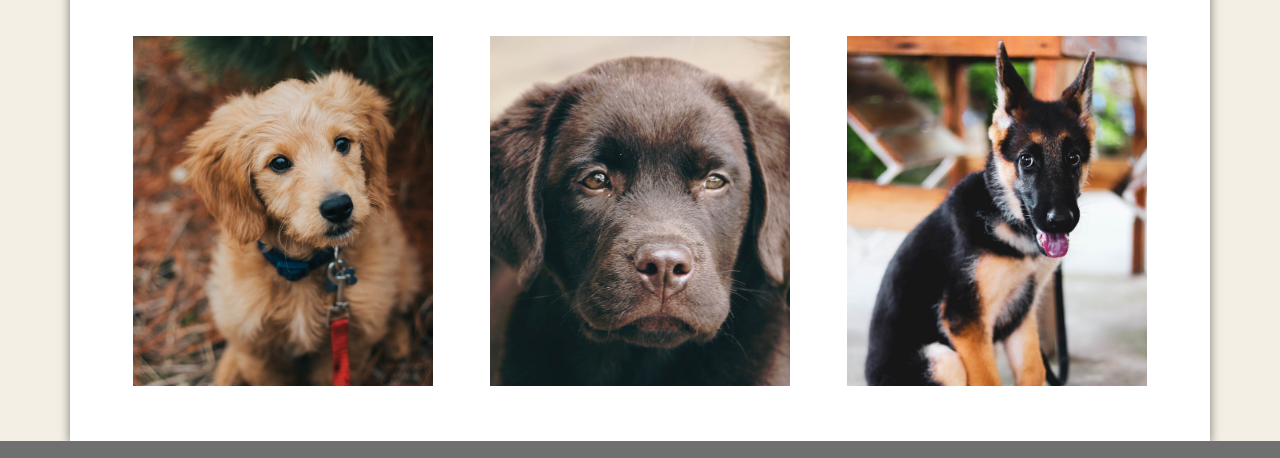
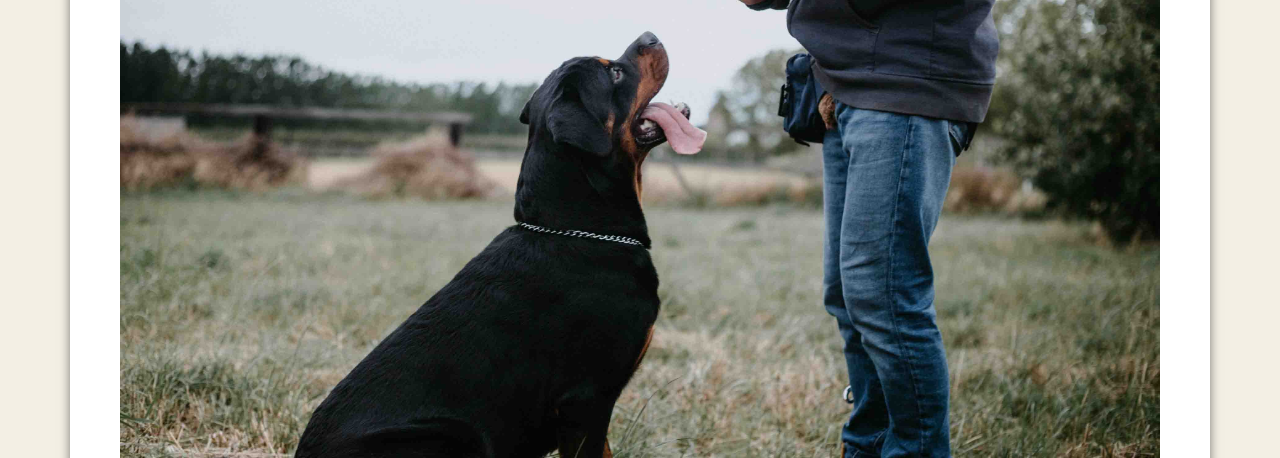
Before and after one commit to partviktoria/partviktoria.github.io, a plain HTML site: page servicedog/kikepzes.html in a window 1280 px wide. Shown: the part 683-1141 px from the top of the page. Drawn offline with nearby package versions, Linux system fonts and the light colour scheme.

Commit message:
Update kikepzes.html

```diff
--- a/servicedog/kikepzes.html
+++ b/servicedog/kikepzes.html
@@ -60,7 +60,7 @@
                 sanctus est Lorem ipsum dolor sit amet. Lorem ipsum dolor sit amet, consetetur sadipscing elitr, sed diam nonumy eirmod tempor invidunt ut labore et dolore magna aliquyam erat, sed diam voluptua. At vero eos et accusam et justo duo dolores
                 et ea rebum. Stet clita kasd gubergren, no sea takimata sanctus est Lorem ipsum dolor sit amet.
             </div>
-            <img src="kikepzes.jpeg" id="kikepzesKep">
+            <img src="kikepzes.jpg" id="kikepzesKep">
             <div class="title">Kiképzés alatt álló kutyáink</div>
             <div class="row">
                 <div class="col-md">
```
